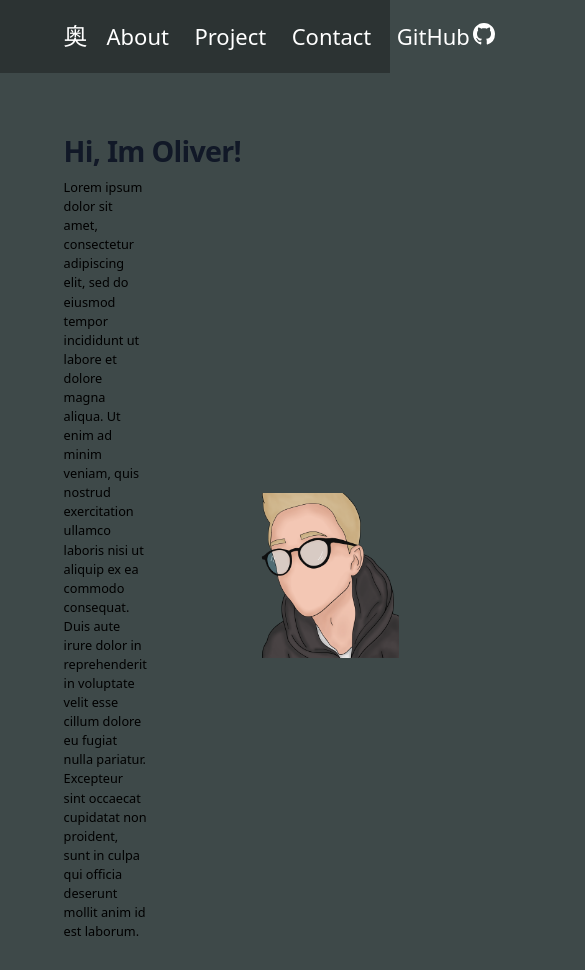
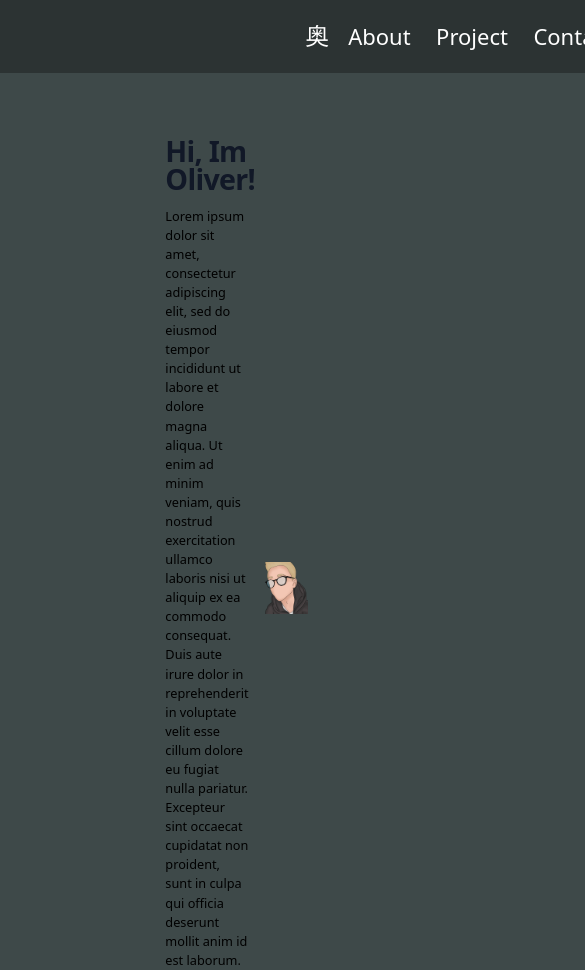
Before and after one commit to Olipolite/portfolioreact, a React (Create React App) app: page / in a window 390 px wide. Shown: the top 970 px of the page, 585 px wide, since content can reach past the window. Before the commit the page ends 941 px from the top, so only its background shows below. Built offline with nearby package versions, Linux system fonts and the light colour scheme.

Commit message:
changed size on image, trying out lots of fun things with responsiveness

```diff
--- a/public/index.html
+++ b/public/index.html
@@ -1,6 +1,7 @@
 <!DOCTYPE html>
 <html lang="en">
   <head>
+    <meta name="viewport" content="width=device.width, initial-scale=1.0" />
   </head>
   <body>
     <div id="root"></div>
--- a/src/components/Home.jsx
+++ b/src/components/Home.jsx
@@ -3,10 +3,15 @@ import Oliver from '../nocactus.png';
 
 function Home() {
   return (
-    <div>
-      <h1 className="flex justify-start mx-20 mt-20 mb-4 text-4xl font-extrabold leading-none tracking-tight text-gray-900 md:text-5xl lg:text-6xl dark:text-white">Hi, Im Oliver!</h1>
+    <div className="px-52">
+      <h1 className="flex flex-wrap justify-start mt-20 mb-4 text-4xl font-extrabold leading-none tracking-tight
+       text-gray-900 md:text-5xl lg:text-6xl dark:text-white"
+      >
+        Hi, Im Oliver!
+
+      </h1>
       <div className="flex items-center">
-        <p className="text-left mx-20 ">
+        <p className="text-left">
           Lorem ipsum dolor sit amet, consectetur adipiscing elit,
           sed do eiusmod tempor incididunt ut labore et dolore magna aliqua.
           Ut enim ad minim veniam,
@@ -16,7 +21,7 @@ function Home() {
           Excepteur sint occaecat cupidatat non proident,
           sunt in culpa qui officia deserunt mollit anim id est laborum.
         </p>
-        <img src={Oliver} className="w-60 h-52 mt-10 mr-40" alt="Pic of me" />
+        <img src={Oliver} className="max-w-xl w-full h-auto" alt="Pic of me" />
       </div>
     </div>
   );
--- a/src/components/Navbar.jsx
+++ b/src/components/Navbar.jsx
@@ -4,7 +4,7 @@ import { Link } from 'react-router-dom';
 
 function Navbar() {
   return (
-    <div className="bg-black text-white flex justify-between items-center gap-2 px-20">
+    <div className="bg-black text-white flex justify-between items-center gap-2 px-96">
       <Link to="/" className="text-3xl py-7">奥</Link>
       <ul className="flex p-0 m-0 list-none text-[22px]">
         <li className="px-4">
```
